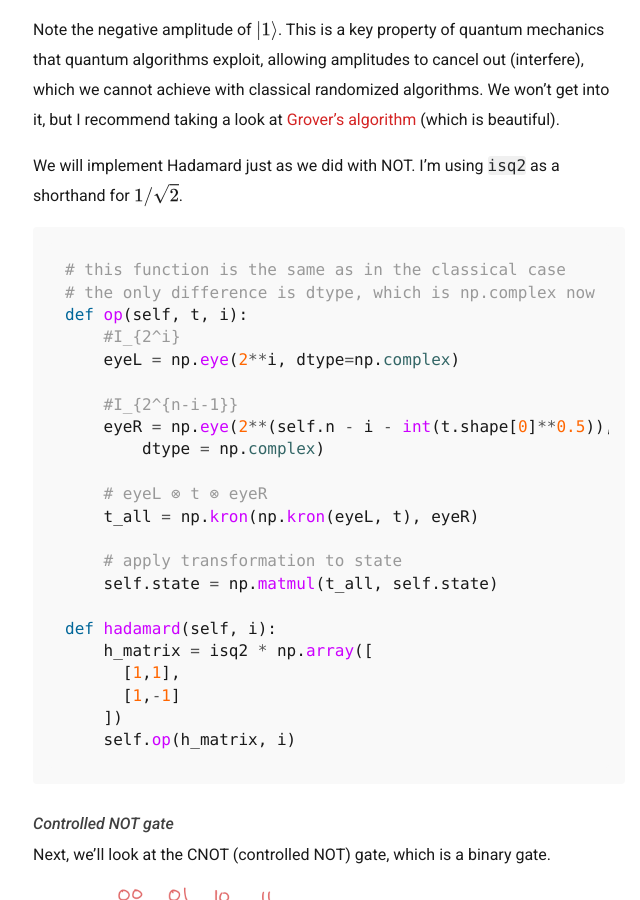
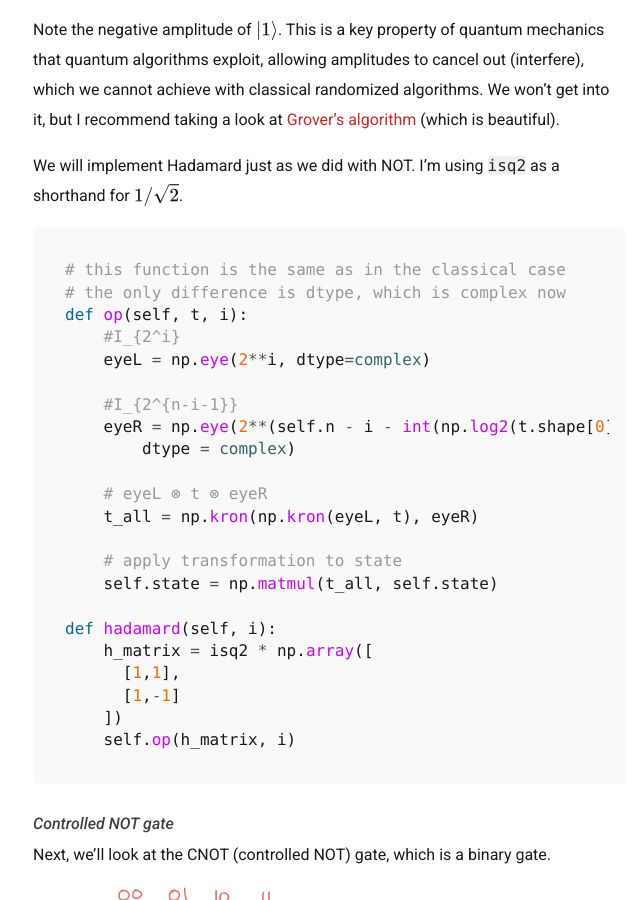
Before and after one commit to barghouthi/blog, a Jekyll site: the page built from _posts/2021-08-05-quantum.md, in a window 1280 px wide and 900 px high, scrolled down 10727 px. Shown: the whole window, without its empty margins (311-951 px from the left). Built offline with Jekyll 4.4.1, drawn with Linux system fonts in a browser that asks for light colours; some of the changed text lies outside the part shown.

Commit message:
docs(blog): fix quantum sim bugs, simplify post dates, drop old post
- quantum post: replace removed np.int/np.complex with builtins; use log2 (not sqrt) for gate bit count
- post layout: render dates as full month + year, no day
- remove the Fairification post

````diff
--- a/_layouts/post.html
+++ b/_layouts/post.html
@@ -11,7 +11,7 @@
 
     <a href = "http://cs.wisc.edu/~aws" STYLE="color: black; text-decoration:none">Aws Albarghouthi</a><br>
 
-    <time datetime="{{ page.date | date_to_xmlschema }}" class="post-date">{{ page.date |  date: "%b  %-d, %Y" }}</time><br>
+    <time datetime="{{ page.date | date_to_xmlschema }}" class="post-date">{{ page.date |  date: "%B %Y" }}</time><br>
 
   <br>
   {{ content }}
--- a/_posts/2021-08-05-quantum.md
+++ b/_posts/2021-08-05-quantum.md
@@ -49,7 +49,7 @@
     self.n = n
 
     # create vector of size 2^n
-    self.state = np.zeros(2**self.n, dtype=np.int)
+    self.state = np.zeros(2**self.n, dtype=int)
 
     # initialize bits to 0s
     # by setting index 0 of vector to 1
@@ -141,13 +141,13 @@
 ```python
 def op(self, t, i):
     # I_{2^i}
-    eyeL = np.eye(2**i, dtype=np.int)
+    eyeL = np.eye(2**i, dtype=int)
 
     # I_{2^{n-i-1}}
-    # t.shape[0]**0.5 denotes how many bits t applies to
-    # in case of NOT, t.shape[0]**0.5 == 1
-    eyeR = np.eye(2**(self.n - i - int(t.shape[0]**0.5)),
-        dtype = np.int)
+    # log2(t.shape[0]) denotes how many bits t applies to
+    # in case of NOT, log2(t.shape[0]) == 1
+    eyeR = np.eye(2**(self.n - i - int(np.log2(t.shape[0]))),
+        dtype = int)
 
     # eyeL ⊗ t ⊗ eyeR
     t_all = np.kron(np.kron(eyeL, t), eyeR)
@@ -256,7 +256,7 @@
 class Qstate:
   def __init__(self, n):
     self.n = n
-    self.state = np.zeros(2**self.n, dtype=np.complex)
+    self.state = np.zeros(2**self.n, dtype=complex)
     self.state[0] = 1 #initialize qubits to 0s
 ```
 
@@ -307,14 +307,14 @@
 
 ```python
 # this function is the same as in the classical case
-# the only difference is dtype, which is np.complex now
+# the only difference is dtype, which is complex now
 def op(self, t, i):
     #I_{2^i}
-    eyeL = np.eye(2**i, dtype=np.complex)
+    eyeL = np.eye(2**i, dtype=complex)
 
     #I_{2^{n-i-1}}
-    eyeR = np.eye(2**(self.n - i - int(t.shape[0]**0.5)),
-        dtype = np.complex)
+    eyeR = np.eye(2**(self.n - i - int(np.log2(t.shape[0]))),
+        dtype = complex)
 
     # eyeL ⊗ t ⊗ eyeR
     t_all = np.kron(np.kron(eyeL, t), eyeR)
@@ -486,20 +486,20 @@
 class Qstate:
   def __init__(self, n):
     self.n = n
-    self.state = np.zeros(2**self.n, dtype=np.complex)
+    self.state = np.zeros(2**self.n, dtype=complex)
     self.state[0] = 1
 
   # apply transformation t to bit i
   # (or i and i+1 in case of binary gates)
   def op(self, t, i):
     # I_{2^i}
-    eyeL = np.eye(2**i, dtype=np.complex)
+    eyeL = np.eye(2**i, dtype=complex)
 
     # I_{2^{n-i-1}}
-    # t.shape[0]**0.5 denotes how many bits t applies to
-    # in case of NOT, t.shape[0]**0.5 == 1
-    eyeR = np.eye(2**(self.n - i - int(t.shape[0]**0.5)),
-        dtype = np.complex)
+    # log2(t.shape[0]) denotes how many bits t applies to
+    # in case of NOT, log2(t.shape[0]) == 1
+    eyeR = np.eye(2**(self.n - i - int(np.log2(t.shape[0]))),
+        dtype = complex)
 
     # eyeL ⊗ t ⊗ eyeR
     t_all = np.kron(np.kron(eyeL, t), eyeR)
````
Also changed, not shown: _posts/2017-05-1-debiasing.md (deleted, +0 -184 lines).
